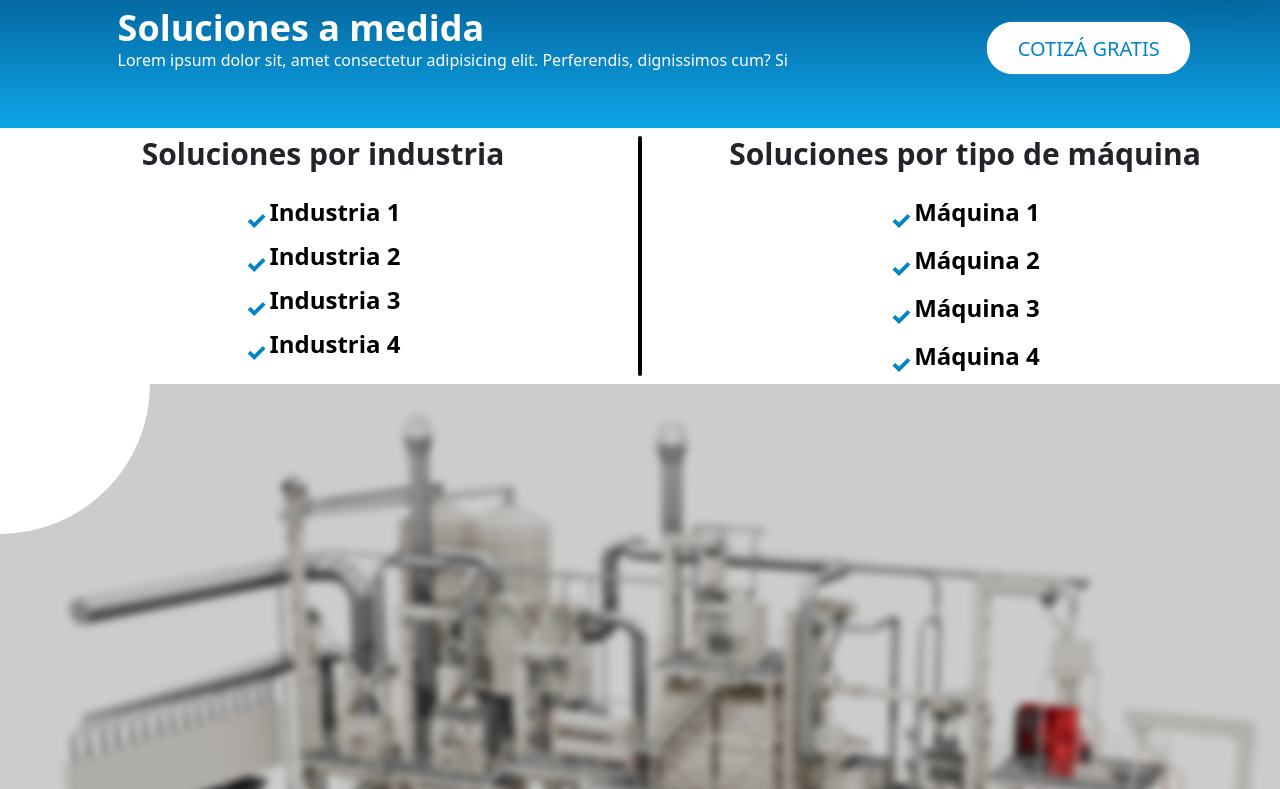
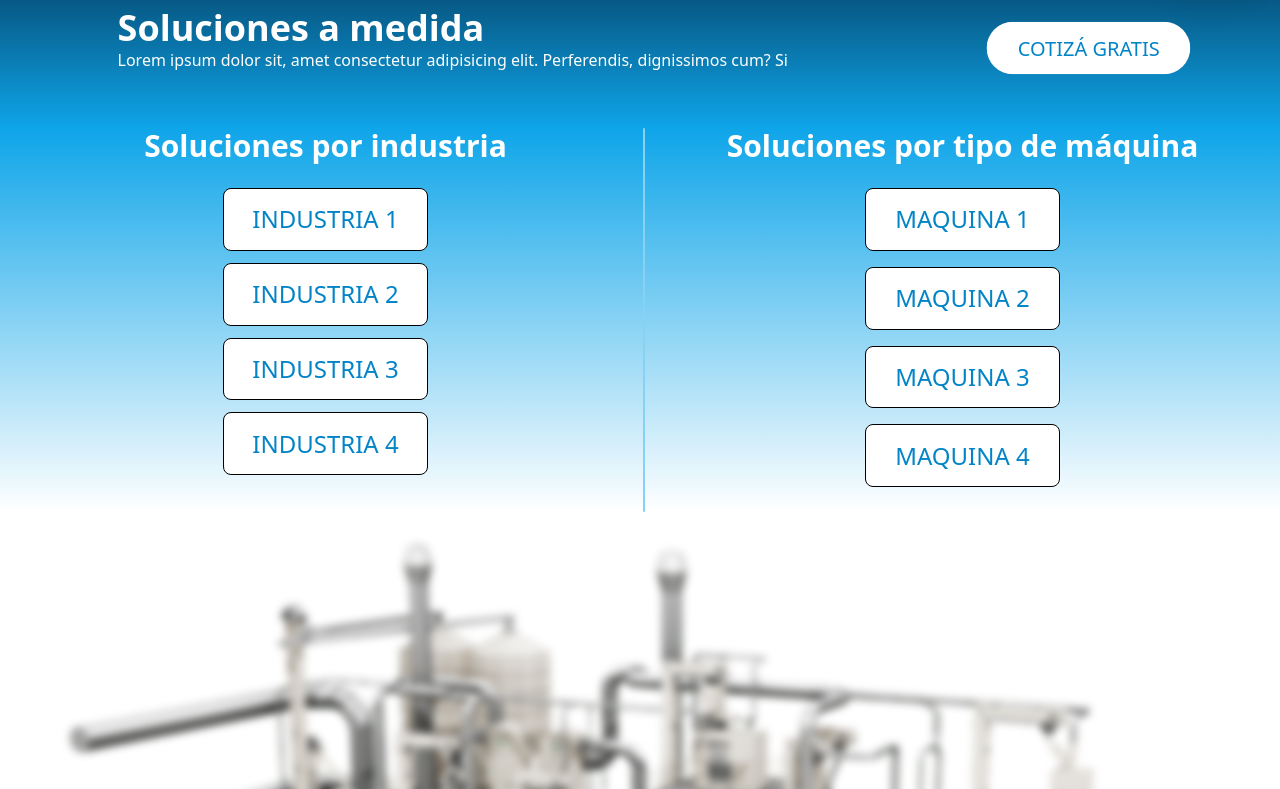
Before and after one commit to facundolgomez/PARKE-Landing-Page-React, a React (Vite) app: page / in a window 1280 px wide. Shown: the part 800-1589 px from the top of the page. Built offline with nearby package versions, Linux system fonts and the light colour scheme.

Commit message:
soluciones hecha

```diff
--- a/src/components/dashboard/Dashboard.jsx
+++ b/src/components/dashboard/Dashboard.jsx
@@ -145,7 +145,7 @@ const Dashboard = () => {
           </button>
         </div>
       </div>
-      <div className="h-32 w-full bg-gradient-to-t from-sky-500 to-sky-700 ">
+      <div className="h-32 w-full bg-gradient-to-t from-sky-500 to-sky-800 ">
         <div className="flex flex-row justify-around items-center">
           <div className="flex flex-col">
             <h1 className=" text-white text-2xl md:text-4xl font-bold mt-2 md:mt-3 ml-2 ">
@@ -163,67 +163,59 @@ const Dashboard = () => {
           </button>
         </div>
       </div>
-      <div className="flex h-60 my-2">
-        <div className="flex-1 bg-white ml-2">
-          <h1 className="flex justify-center font-bold mb-4 text-3xl">
+      <div className="flex h-100 bg-gradient-to-t from-white to-sky-500 ">
+        <div className="flex-1  ml-2">
+          <h1 className="flex justify-center font-bold mb-4 text-3xl text-white">
             Soluciones por industria
           </h1>
           <ul className="text-center space-y-3 font-extrabold text-2xl">
             <li className="text-black flex items-center justify-center">
-              <span className="inline-block w-4 h-4 mr-2 text-sky-600">
-                &#10003;
-              </span>
-              Industria 1
+              <button className=" bg-white text-sky-600 border-black transition-transform duration-300 hover:scale-105 ">
+                INDUSTRIA 1
+              </button>
             </li>
             <li className="text-black flex items-center justify-center">
-              <span className="inline-block w-4 h-4 mr-2 text-sky-600">
-                &#10003;
-              </span>
-              Industria 2
+              <button className=" bg-white text-sky-600 border-black transition-transform duration-300 hover:scale-105 ">
+                INDUSTRIA 2
+              </button>
             </li>
             <li className="text-black flex items-center justify-center">
-              <span className="inline-block w-4 h-4 mr-2 text-sky-600">
-                &#10003;
-              </span>
-              Industria 3
+              <button className=" bg-white text-sky-600 border-black transition-transform duration-300 hover:scale-105">
+                INDUSTRIA 3
+              </button>
             </li>
             <li className="text-black flex items-center justify-center">
-              <span className="inline-block w-4 h-4 mr-2 text-sky-600">
-                &#10003;
-              </span>
-              Industria 4
+              <button className=" bg-white text-sky-600  border-black transition-transform duration-300 hover:scale-105">
+                INDUSTRIA 4
+              </button>
             </li>
           </ul>
         </div>
-        <div className="h-60 w-1 bg-black rounded-full" ></div>
-        <div className="flex-1 bg-white ml-2">
-          <h1 className="flex justify-center font-bold mb-4 text-3xl">
+        <div className="h-96 w-0.5 bg-gradient-to-t from-sky-500 to-white rounded-full opacity-50"></div>
+        <div className="flex-1 bg-gradient-to-t from-white to-sky-500">
+          <h1 className="flex justify-center font-bold mb-4 text-3xl text-white">
             Soluciones por tipo de máquina
           </h1>
           <ul className="text-center space-y-4 font-extrabold text-2xl">
             <li className="text-black flex items-center justify-center">
-              <span className="inline-block w-4 h-4 mr-2 text-sky-600">
-                &#10003;
-              </span>
-              Máquina 1
+              <button className=" bg-white text-sky-600 border-black transition-transform duration-300 hover:scale-105">
+                MAQUINA 1
+              </button>
             </li>
             <li className="text-black flex items-center justify-center">
-              <span className="inline-block w-4 h-4 mr-2 text-sky-600">
-                &#10003;
-              </span>
-              Máquina 2
+              <button className=" bg-white text-sky-600 border-black transition-transform duration-300 hover:scale-105">
+                MAQUINA 2
+              </button>
             </li>
             <li className="text-black flex items-center justify-center">
-              <span className="inline-block w-4 h-4 mr-2 text-sky-600">
-                &#10003;
-              </span>
-              Máquina 3
+              <button className=" bg-white text-sky-600 border-black transition-transform duration-300 hover:scale-105">
+                MAQUINA 3
+              </button>
             </li>
             <li className="text-black flex items-center justify-center">
-              <span className="inline-block w-4 h-4 mr-2 text-sky-600">
-                &#10003;
-              </span>
-              Máquina 4
+              <button className=" bg-white text-sky-600 border-black transition-transform duration-300 hover:scale-105">
+                 MAQUINA 4
+              </button>
             </li>
           </ul>
         </div>
@@ -243,7 +235,7 @@ const Dashboard = () => {
         <div
           className="absolute inset-0 pointer-events-none hidden md:block"
           style={{
-            background: `radial-gradient(circle 100px at ${mousePosition.x}px ${mousePosition.y}px, transparent, rgba(0, 0, 0, 0.2))`,
+            background: `radial-gradient(circle 100px at ${mousePosition.x}px ${mousePosition.y}px, transparent, rgba(0, 0, 0, 0))`,
           }}
         ></div>
 
```
